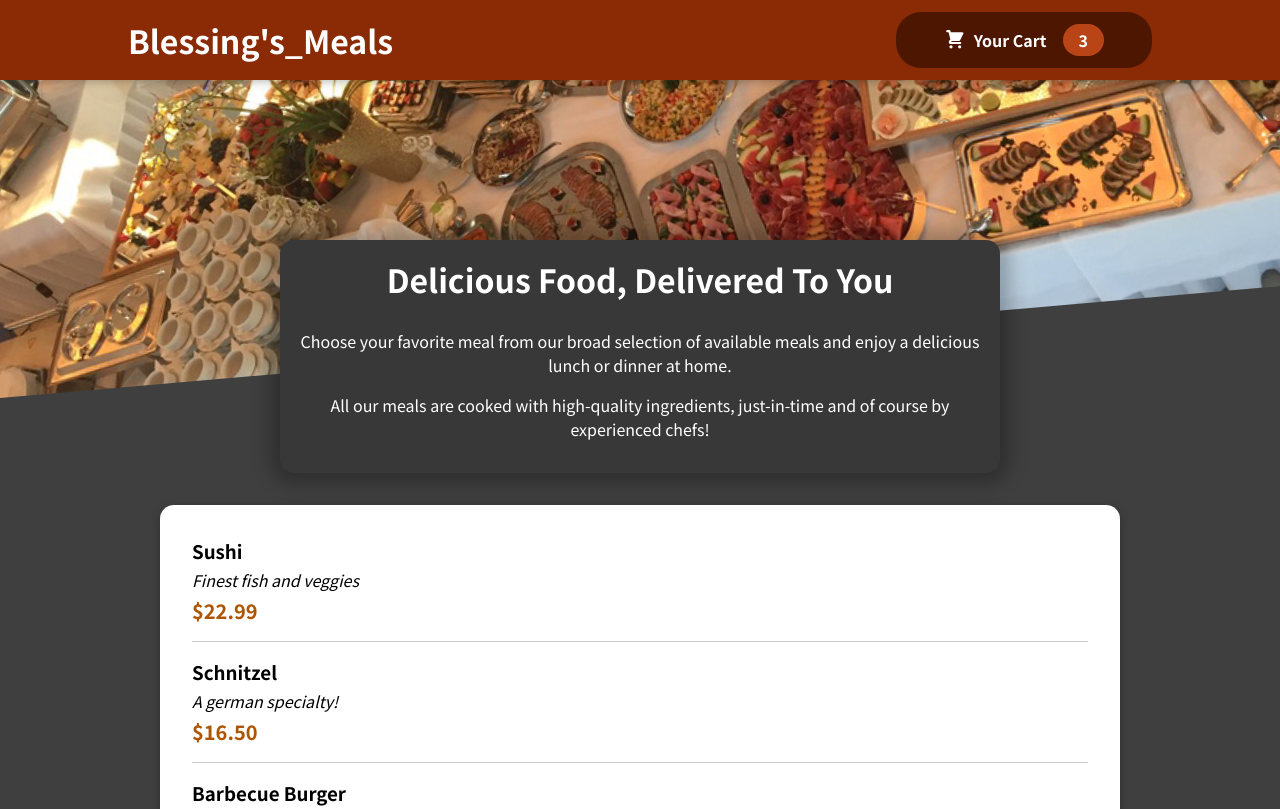
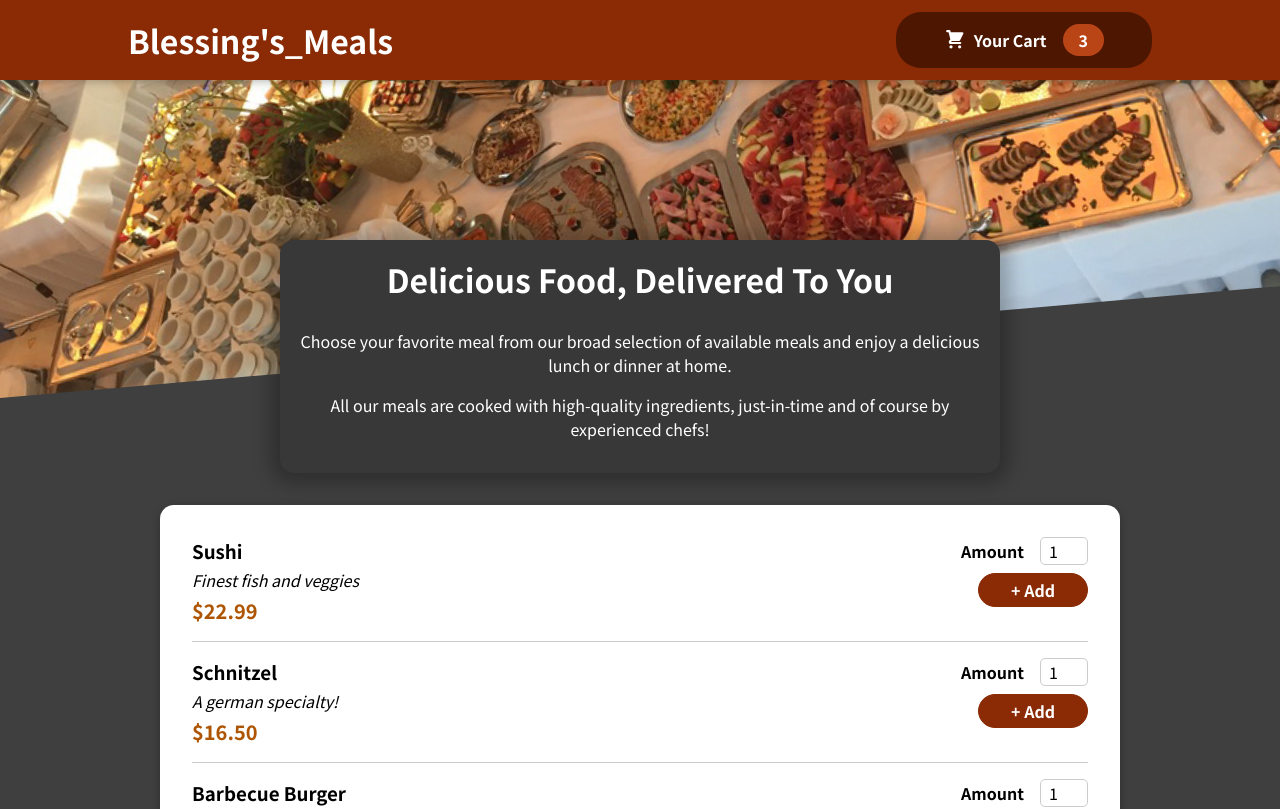
Before and after one commit to blessing986/Food-Order-App, a React (Create React App) app: page / in a window 1280 px wide. Shown: the top 809 px of the page. Built offline with nearby package versions, Linux system fonts and the light colour scheme.

Commit message:
chore: added a meal item form

```diff
--- a/src/components/Meals/AvailableMeals/AvailableMeals.js
+++ b/src/components/Meals/AvailableMeals/AvailableMeals.js
@@ -32,6 +32,7 @@
 const AvailableMeals = () => {
   const mealsList = DUMMY_MEALS.map((meal) => (
     <MealItem
+      id={meal.id}
       key={meal.id}
       name={meal.name}
       description={meal.description}
--- a/src/components/Meals/MealItem/MealItem.js
+++ b/src/components/Meals/MealItem/MealItem.js
@@ -1,4 +1,5 @@
 import styles from "./MealItem.module.css";
+import MealItemForm from "./MealItemForm/MealItemForm";
 
 const MealItem = (props) => {
   const price = `$${props.price.toFixed(2)}`;
@@ -11,7 +12,9 @@
         <div className={styles.price}>{price}</div>
       </div>
 
-      <div></div>
+      <div>
+        <MealItemForm id={props.id}/>
+      </div>
     </li>
   );
 };
--- /dev/null
+++ b/src/components/Meals/MealItem/MealItemForm/MealItemForm.js
@@ -0,0 +1,23 @@
+import Input from "../../../UI/Input/Input";
+import styles from "./MealItemForm.module.css";
+
+const MealItemForm = (props) => {
+  return (
+    <form className={styles.form}>
+      <Input
+        label="Amount"
+        input={{
+          id: "amount_" + props.id,
+          type: "number",
+          min: "1",
+          max: "5",
+          step: "1",
+          defaultValue: "1",
+        }}
+      />
+      <button>+ Add</button>
+    </form>
+  );
+};
+
+export default MealItemForm;
--- /dev/null
+++ b/src/components/Meals/MealItem/MealItemForm/MealItemForm.module.css
@@ -0,0 +1,20 @@
+.form {
+  text-align: right;
+}
+
+.form button {
+  font: inherit;
+  cursor: pointer;
+  background-color: #8a2b06;
+  border: 1px solid #8a2b06;
+  color: white;
+  padding: 0.25rem 2rem;
+  border-radius: 20px;
+  font-weight: bold;
+}
+
+.form button:hover,
+.form button:active {
+  background-color: #641e03;
+  border-color: #641e03;
+}
--- /dev/null
+++ b/src/components/UI/Input/Input.js
@@ -0,0 +1,12 @@
+import styles from "./Input.module.css";
+
+const Input = (props) => {
+  return (
+    <div className={styles.input}>
+      <label htmlFor={props.input.id}>{props.label}</label>
+      <input {...props.input} />
+    </div>
+  );
+};
+
+export default Input;
--- /dev/null
+++ b/src/components/UI/Input/Input.module.css
@@ -0,0 +1,18 @@
+.input {
+  display: flex;
+  align-items: center;
+  margin-bottom: 0.5rem;
+}
+
+.input label {
+  font-weight: bold;
+  margin-right: 1rem;
+}
+
+.input input {
+  width: 3rem;
+  border-radius: 5px;
+  border: 1px solid #ccc;
+  font: inherit;
+  padding-left: 0.5rem;
+}
```
